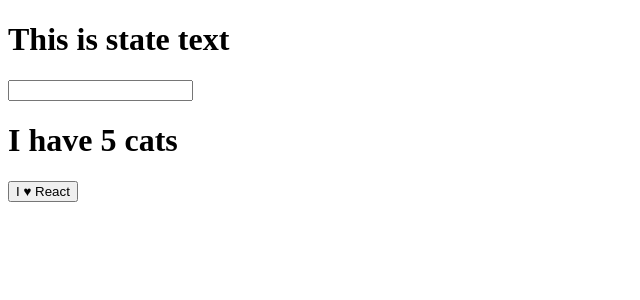
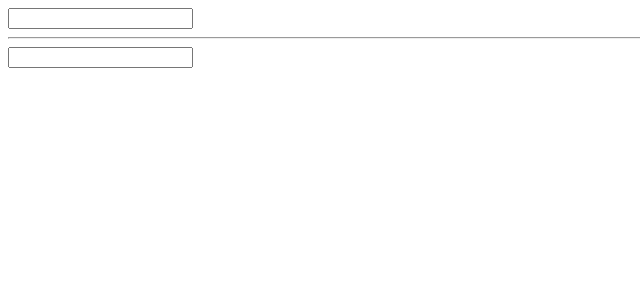
Before and after one commit to AlexMac7/react-fundamentals, a React (Create React App) app: page / in a window 1280 px wide. Shown: the top 300 px of the page, without its empty margins (0-640 px from the left). Built offline with nearby package versions, Linux system fonts and the light colour scheme.

Commit message:
Working with refs

```diff
--- a/src/App.js
+++ b/src/App.js
@@ -1,50 +1,40 @@
 import React from 'react';
-import PropTypes from 'prop-types';
 
 class App extends React.Component {
-    constructor() {
+    constructor () {
         super(); //gives 'this' the context for this component and not the parent React.Component
         this.state = {
-            text: 'This is state text'
+            a: '',
+            b: ''
         }
     }
-    update (event) {
-        this.setState({text: event.target.value});
+    update () {
+        this.setState({
+            a: this.refs.a.value,
+            b: this.refs.b.value
+        });
     }
 
     render () {
-        let cat = this.props.cat;
-
         return (
             //wrap jsx elements in a parent node to return multiple nodes
             <div>
-                <h1 className="">{this.state.text}</h1>
-                <Widget update={this.update.bind(this)} />
-                <h1 className="">{`I have ${cat} cats`}</h1>
-                <Button>I <Heart /> React</Button>
+                <input
+                    ref="a"
+                    type="text"
+                    onChange={this.update.bind(this)}
+                />
+                {this.state.a}
+                <hr />
+                <input
+                    ref="b"
+                    type="text"
+                    onChange={this.update.bind(this)}
+                />
+                {this.state.b}
             </div>
         );
     }
 }
 
-App.propTypes = {
-    //custom prop type validation
-    text(props, propName, component) {
-        if (! (propName in props)) {
-            return new Error(`Missing ${propName}`);
-        }
-    },
-    cat: PropTypes.number.isRequired,
-}
-
-class Heart extends React.Component {
-    render () {
-        return <span>&hearts;</span>
-    }
-}
-
-//stateless function component below, obviously can't have state like the class component
-const Widget = (props) => <input type="text" onChange={props.update}/>;
-const Button = (props) => <button>{props.children}</button>
-
 export default App;
```
Also changed, not shown: 1 other file (tests, documents, lock files or other folders).
